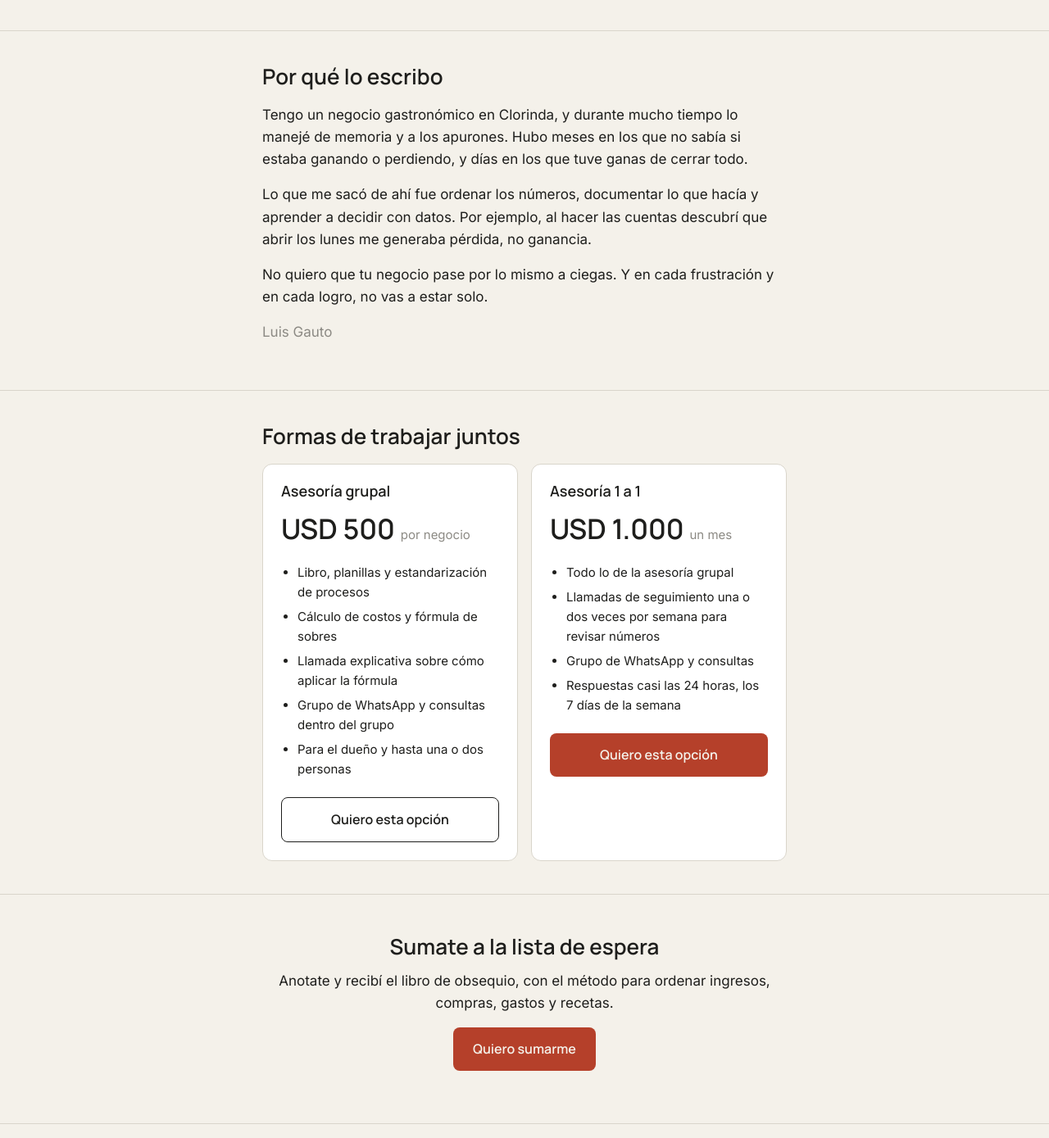
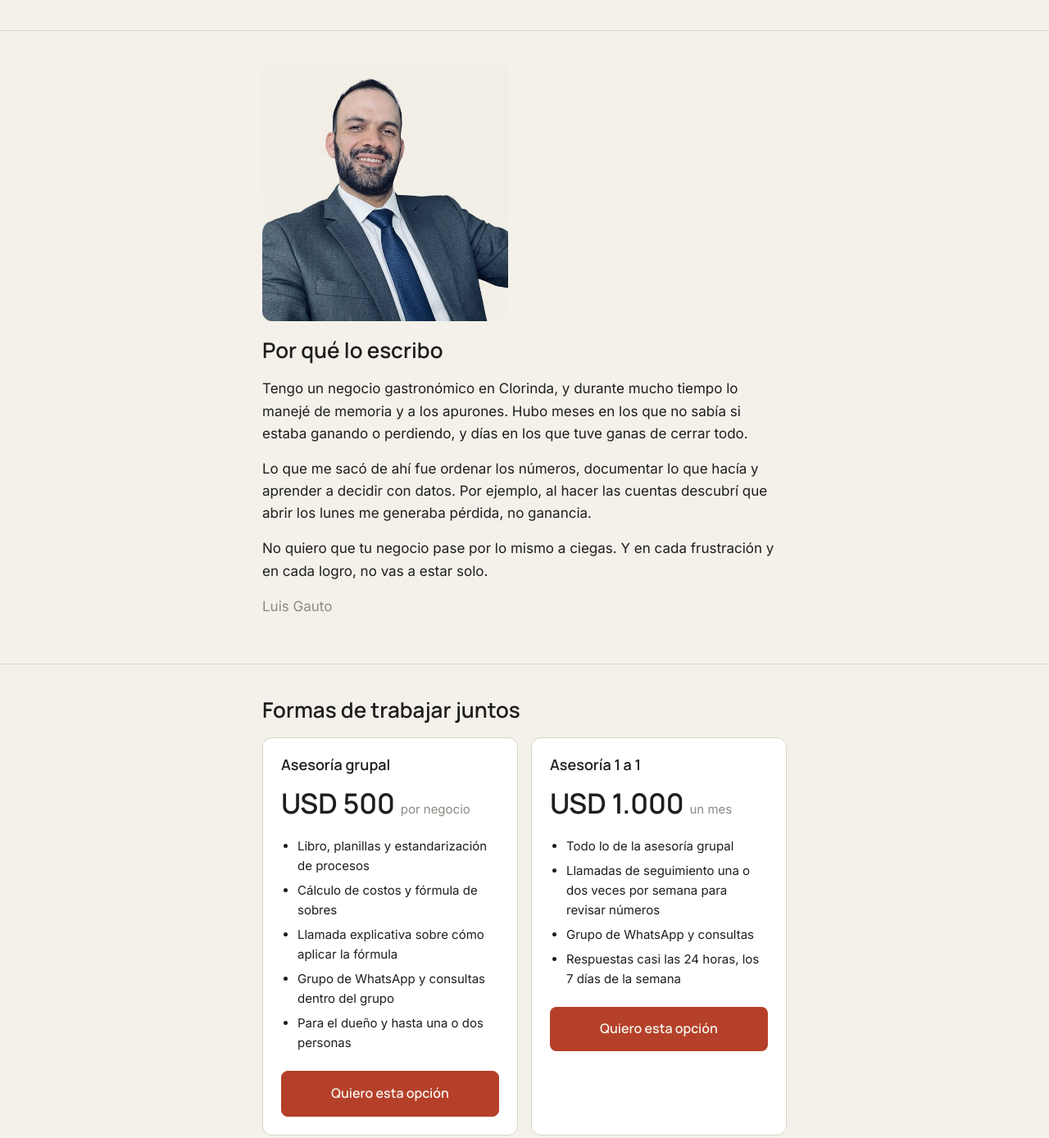
Before and after one commit to loading2424/luisgauto.finanzas, a plain HTML site: page index.html in a window 1280 px wide. Shown: the part 1044-2433 px from the top of the page at 82% size. Drawn offline with Linux system fonts and the light colour scheme.

Commit message:
Add files via upload

```diff
--- a/index.html
+++ b/index.html
@@ -57,7 +57,7 @@
     font-size: 16px;
   }
   .btn:hover { opacity: 0.92; }
-  .btn-sec { background: transparent; color: var(--carbon); border: 1px solid var(--carbon); }
+  .btn-sec { background: var(--brasa); color: var(--crema); border: 1px solid var(--brasa); }
   .nota { font-size: 14px; color: var(--piedra); margin-top: 14px; }
 
   section { padding: 40px 0; border-top: 0.5px solid var(--linea); }
@@ -92,7 +92,7 @@
 
 <header>
   <div class="wrap">
-    <div class="marca">Luis Gauto<small>Finanzas gastronómicas</small></div>
+    <div class="marca" style="display:flex;align-items:center;gap:12px;"><svg width="36" height="36" viewBox="0 0 44 44" aria-hidden="true"><circle cx="22" cy="22" r="20" fill="none" stroke="#1E1E1C" stroke-width="2"/><line x1="2" y1="22" x2="42" y2="22" stroke="#B5402A" stroke-width="2"/></svg><div>Luis Gauto<small>Finanzas gastronómicas</small></div></div>
     <nav>
       <a href="#libro">El libro</a>
       <a href="#servicios">Servicios</a>
@@ -140,6 +140,7 @@
 
   <section class="historia">
     <div class="wrap">
+      <img src="foto-luis-gauto-traje.jpg" alt="Luis Gauto" style="width:100%;max-width:300px;border-radius:12px;display:block;margin:0 0 20px;">
       <h2>Por qué lo escribo</h2>
       <p>Tengo un negocio gastronómico en Clorinda, y durante mucho tiempo lo manejé de memoria y a los apurones. Hubo meses en los que no sabía si estaba ganando o perdiendo, y días en los que tuve ganas de cerrar todo.</p>
       <p>Lo que me sacó de ahí fue ordenar los números, documentar lo que hacía y aprender a decidir con datos. Por ejemplo, al hacer las cuentas descubrí que abrir los lunes me generaba pérdida, no ganancia.</p>
```
Also changed, not shown: foto-luis-gauto-traje.jpg (added).
